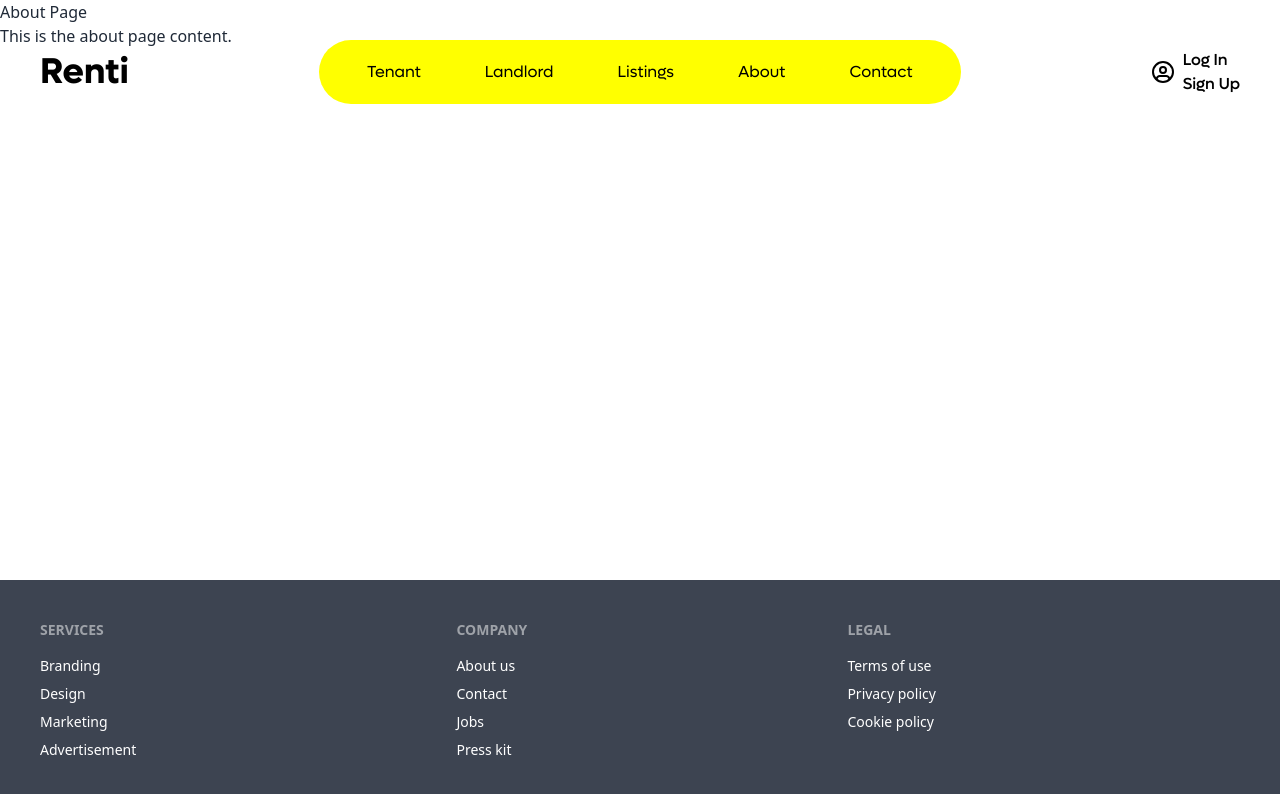
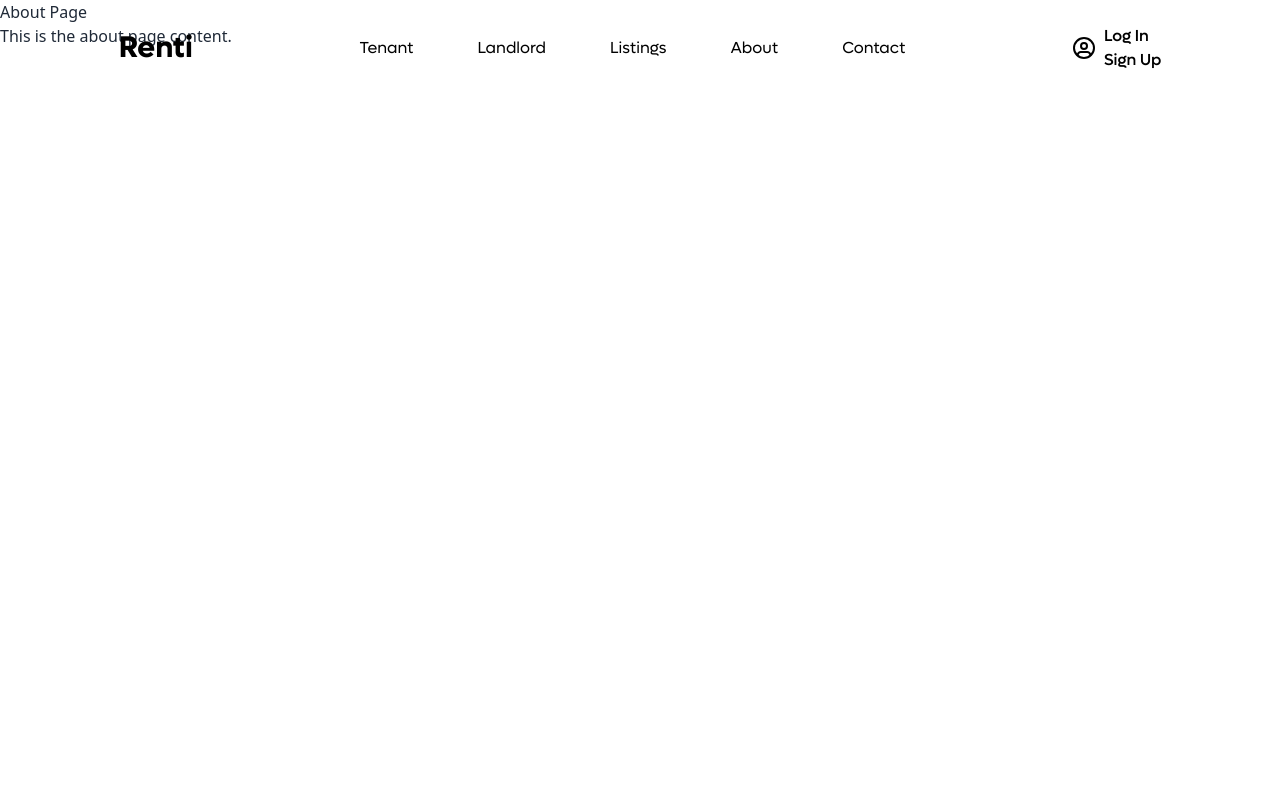
Before and after one commit to RentiDev/Renti, a Next.js app: page /about in a window 1280 px wide. Shown: the top 794 px of the page. Built offline with nearby package versions, Linux system fonts and the light colour scheme.

Commit message:
modularize navbar, work towards dynamic search button, user menu dropdown, display changes on mobile and diff resolutions

```diff
--- /dev/null
+++ b/src/components/Container.tsx
@@ -0,0 +1,15 @@
+'use client';
+
+interface ContainerProps {
+    children: React.ReactNode;
+}
+
+const Container = ({children}: ContainerProps) => {
+    return (
+        <div>
+            {children}
+        </div>
+    )
+}
+
+export default Container
--- /dev/null
+++ b/src/components/LandingIntro/Description.tsx
@@ -0,0 +1,23 @@
+import React from "react";
+'use client';
+
+interface DescriptionProps {
+    heading: React.ReactNode;
+    body: React.ReactNode;
+}
+
+const Description = React.FC<DescriptionProps>({heading, body}) => {
+    return (
+        <div>
+            <h1 className="text-5xl font-lufgaExtraBold tracking-tight text-black sm:text-[6rem] text-left">
+                {heading}
+            </h1>
+            <p className="text-xl font-lufgaMedium text-black">
+            Renti streamlines the rental process, connecting landlords and tenants <br></br>
+            for a seamless and secure renting experience
+            </p>
+        </div>
+    );
+};
+
+export default Description;
--- a/src/components/Layout.tsx
+++ b/src/components/Layout.tsx
@@ -1,17 +1,19 @@
 import React from "react";
 import Header from "./Header";
 import Footer from "./Footer";
+import Navbar from "./navbar/Navbar";
 
 interface LayoutProps {
   children: React.ReactNode;
 }
 
-const Layout: React.FC<LayoutProps> = ({ children }) => {
+const Layout = ({children}: LayoutProps) => {
   return (
-    <div className="flex flex-col min-h-screen">
-      <Header />
-      <main className="flex-grow">{children}</main>
-      <Footer />
+    <div>
+      <div className="flex flex-col min-h-screen">
+        <Navbar />
+        <main className="flex-grow bg-white">{children}</main>
+      </div>
     </div>
   );
 };
--- /dev/null
+++ b/src/components/navbar/Logo.tsx
@@ -0,0 +1,23 @@
+'use client'
+
+import Image from "next/image";
+import { useRouter } from "next/navigation";
+
+const Logo = () => {
+    const router = useRouter();
+
+    return (
+        <div className="hidden md:block cursor-pointer text-3xl font-lufgaBold text-black">
+            {/* <Image
+                alt="Logo"
+                className="hidden md:block cursor-pointer"
+                height="100"
+                width="100"
+                src="/images/Logo.svg"
+            /> */}
+            Renti
+        </div>
+    );
+};
+
+export default Logo;
--- /dev/null
+++ b/src/components/navbar/Navbar.tsx
@@ -0,0 +1,33 @@
+import Container from "../Container"
+import Logo from "./Logo"
+import NavLinks from "./Navlinks"
+import UserMenu from "./UserMenu"
+
+const Navbar =() => {
+    return (
+        <div className="fixed w-full z-10">
+            <div className="
+                py-4
+                "
+            >
+                <Container>
+                    <div
+                        className="
+                            flex
+                            flex-row
+                            items-center
+                            justify-evenly
+                            gap:
+                            "
+                    >
+                        <Logo />
+                        <NavLinks />
+                        <UserMenu />
+                    </div>
+                </Container>
+            </div>
+        </div>
+    )
+}
+
+export default Navbar;
--- /dev/null
+++ b/src/components/navbar/Navlinks.tsx
@@ -0,0 +1,30 @@
+import Link from "next/link";
+
+const Navlinks = () => {
+    return (
+        <div className="flex items-center bg-white rounded-full px-12 py-5 justify-center">
+                {/* // Navigation Links  */}
+                <div className="flex space-x-13 md:space-x-16">
+                <Link href="/" className="hover:text-blue-500 text-black font-lufga">
+                    Tenant
+                </Link>
+                <Link href="/" className="hover:text-blue-500 text-black font-lufga">
+                    Landlord
+                </Link>
+                <Link href="/" className="hover:text-blue-500 text-black font-lufga">
+                    Listings
+                </Link>
+                <Link href="/about" className="hover:text-blue-500 text-black font-lufga">
+                    About
+                </Link>
+                <Link href="/" className="hover:text-blue-500 text-black font-lufga">
+                    Contact
+                </Link>
+                {/* // Add more links as needed  */}
+                </div>
+                {/* // Sign up button  */}
+            </div>
+    );
+};
+
+export default Navlinks
--- /dev/null
+++ b/src/components/navbar/UserMenu.tsx
@@ -0,0 +1,29 @@
+import Link from "next/link";
+
+const UserMenu = () => {
+    return (
+        <div className="daisyui flex items-center">
+            <Link href="/" className="text-black font-lufgaMedium flex items-center">
+                <svg
+                    xmlns="http://www.w3.org/2000/svg"
+                    width="24"
+                    height="24"
+                    viewBox="0 0 24 24"
+                    fill="none"
+                    stroke="#000000"
+                    strokeWidth="2"
+                    strokeLinecap="round"
+                    strokeLinejoin="round"
+                    className="mr-2"
+                    >
+                    <path d="M5.52 19c.64-2.2 1.84-3 3.22-3h6.52c1.38 0 2.58.8 3.22 3" />
+                    <circle cx="12" cy="10" r="3" />
+                    <circle cx="12" cy="12" r="10" />
+                </svg>
+                <span>Log In <br></br>Sign Up</span>
+            </Link>
+        </div>
+    );
+};
+
+export default UserMenu;
--- a/src/pages/index.tsx
+++ b/src/pages/index.tsx
@@ -33,21 +33,14 @@ const Home: NextPage = () => {
                   for a seamless and secure renting experience
                 </p>
               </div>
-              {/* <select className="select select-bordered select-lg w-full max-w-xs">
-                <option disabled selected>Large</option>
-                <option>Large Apple</option>
-                <option>Large Orange</option>
-                <option>Large Tomato</option>
-              </select> */}
-              <div className="flexbox w-[5vw] gap-y-3">
+              {/* <div className="flexbox w-[5vw] gap-y-3">
                 <GetStartedButton text="Landlords"></GetStartedButton>
                 <GetStartedButton text="Tenants"></GetStartedButton>
-              </div>
+              </div> */}
             </div>
           </div>
           <div className="container relative items-center h-screen w-screen bg-white">
-            {/* <div className="flex flex-col items-center justify-center gap-12 px-4 py-16"> */}
-            <div className="absolute inset-x-0 top-0">
+            {/* <div className="absolute inset-x-0 top-0">
               <Pill
                   items={
                       <>
@@ -57,9 +50,8 @@ const Home: NextPage = () => {
                       </>
                   }
               />
-            </div>
+            </div> */}
           </div>
-
         </main>
       </Layout>
     </>
```
Also changed, not shown: public/images/Logo.svg (added).
